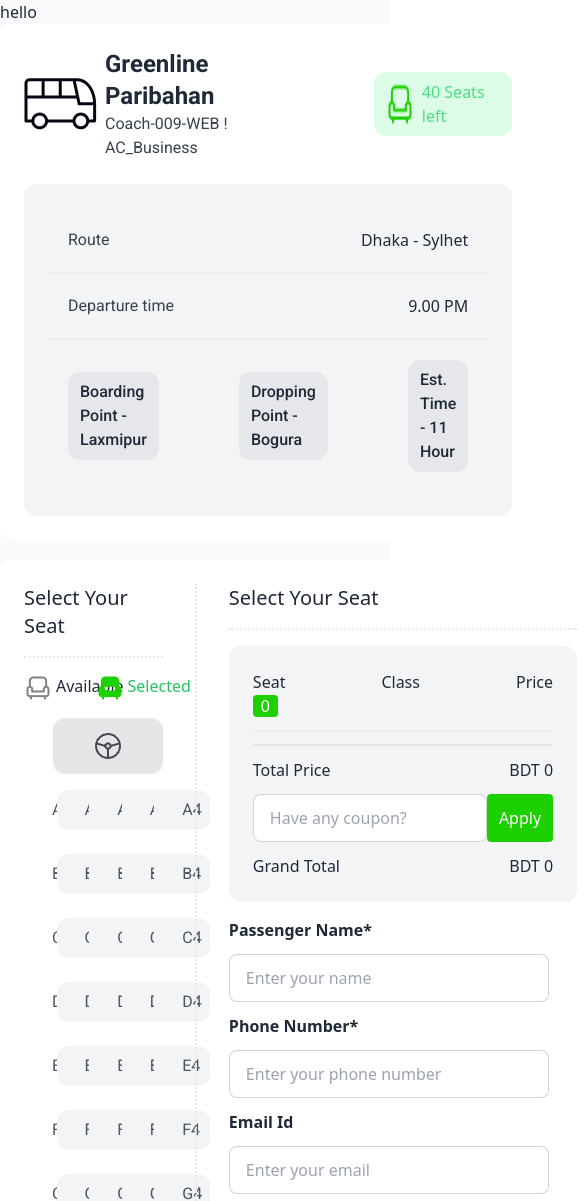
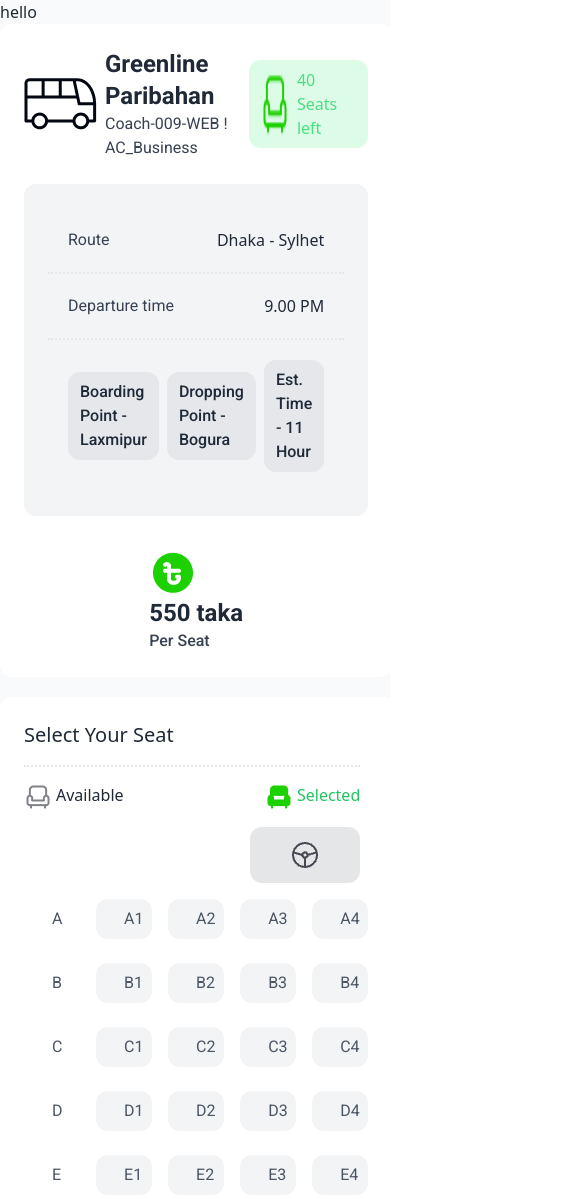
Before and after one commit to sour0v1/fifth-assignment, a plain HTML site: page index.html in a window 390 px wide. Shown: the top 1201 px of the page, 585 px wide, since content can reach past the window. Drawn offline with nearby package versions, Linux system fonts and the light colour scheme.

Commit message:
responsive ticket section

```diff
--- a/index.html
+++ b/index.html
@@ -24,11 +24,11 @@
     <main>
         <p>hello</p>
         <!-- main interface -->
-        <section class="flex justify-center items-center gap-20 bg-white p-6 w-fit mx-auto rounded-xl mb-5">
+        <section class="flex flex-col lg:flex-row justify-center items-center gap-4 lg:gap-20 bg-white p-6 w-fit mx-auto rounded-xl mb-5">
             <!-- ticket -->
             <div>
                 <!-- ticket title start-->
-                <div class="flex justify-between items-center gap-20">
+                <div class="flex justify-between items-center gap-0 lg:gap-20">
                     <div class="flex justify-center items-center gap-2">
                         <img src="images/bus-logo.png" alt="bus-logo">
                         <div>
@@ -44,7 +44,7 @@
                 <!-- ticket title end -->
                 <!-- route start -->
                 <div class="bg-gray-100 rounded-xl p-6 mt-6">
-                    <div class="flex justify-between gap-20 m-5">
+                    <div class="flex justify-between lg:gap-20 m-5">
                         <p class="text-gray-700 font-normal font-roboto">Route</p>
                         <p class="font-medium">Dhaka - Sylhet</p>
                     </div>
@@ -54,7 +54,7 @@
                         <p class="font-medium">9.00 PM</p>
                     </div>
                     <p class="border-b-2 border-dotted"></p>
-                    <div class="flex justify-between justify-center items-center gap-20 m-5">
+                    <div class="flex justify-between justify-center items-center gap-2 lg:gap-20 m-5">
                         <p class="font-roboto font-medium bg-gray-200 px-3 py-2 rounded-xl">Boarding Point - Laxmipur
                         </p>
                         <p class="font-roboto font-medium bg-gray-200 px-3 py-2 rounded-xl">Dropping Point - Bogura</p>
@@ -63,7 +63,7 @@
                 </div>
                 <!-- rout end -->
             </div>
-            <p class="border-r-2 h-[250px] border-dotted border-green-300"></p>
+            <p class="border-r-2 h-0 lg:h-[250px] border-dotted border-green-300"></p>
             <div>
                 <div>
                     <img src="images/fare.png" alt="money-icon">
@@ -73,9 +73,9 @@
             </div>
         </section>
         <!-- ticket select section -->
-        <section class="bg-white p-6 w-fit mx-auto rounded-xl flex gap-8 justify-center">
+        <section class="bg-white p-6 w-fit mx-auto rounded-xl flex flex-col lg:flex-row gap-8 justify-center">
             <!-- section 1 -->
-            <div id="ticket" class="space-y-4">
+            <div id="ticket" class="space-y-4 pr-3 lg:p-0">
                 <h2 class="text-xl font-medium">Select Your Seat</h2>
                 <p class="border-b-2 border-dotted"></p>
                 <div class="flex justify-between justify-center items-center">
@@ -165,7 +165,7 @@
 
             </div>
             <!-- divider -->
-            <p class="border-r-2 h-[800px] border-dotted"></p>
+            <p class="border-r-2 h-0 lg:h-[800px] border-dotted"></p>
             <!-- section 2 -->
             <div class="space-y-4">
                 <h2 class="text-xl font-medium">Select Your Seat</h2>
```
